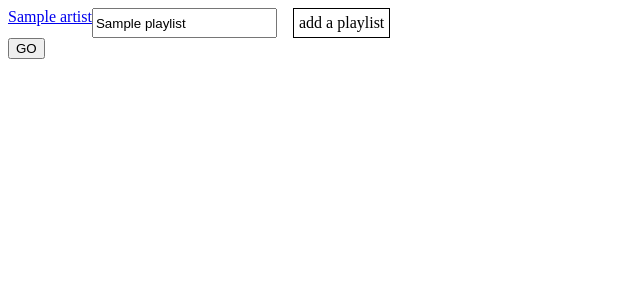
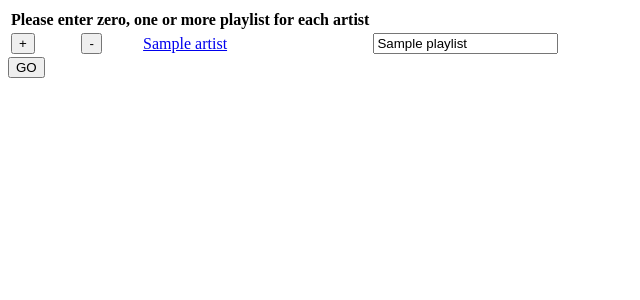
Before and after one commit to alexandreseris/spotify-autoAddArtists, a Flask app: page /playlistInput in a window 1280 px wide. Shown: the top 300 px of the page, without its empty margins (0-640 px from the left). Run offline with Flask 3, Linux system fonts and the light colour scheme; tables that the repository leaves empty hold one stand-in row (values such as "Sample post").

Commit message:
playlistInput page improved with datalist

```diff
--- a/server/templates/playlistInput.html
+++ b/server/templates/playlistInput.html
@@ -6,73 +6,124 @@
   <title>enter the artists playlists</title>
 </head>
 <body>
-  <form action="playlistValidate" method="post" class="form-example" id="playlistValidate">
+  <datalist id="playlistLs">
+    {% for playlist in playlistLs %}
+      <option value="{{ playlist }}">
+    {% endfor %}
+  </datalist>
+  <form action="playlistValidate" method="post" class="form-example" id="playlistValidate" onkeydown="return event.key != 'Enter';">
+    <table>
+      <thead>
+          <tr>
+              <th colspan="3">Please enter zero, one or more playlist for each artist</th>
+          </tr>
+      </thead>
+      <tbody>
     {% for artist in artistLs %}
-      <div class="artistContainer">
-        <label class="artist"><a href="{{ artist['url'] }}" title="{{ artist['genreDisplay'] }}">{{ artist["name"] }}</a></label>
+      <tr>
+        <td>
+          <button type="button" class="playlistButton" id="addplaylistbutton" data-artistname="{{ artist['name'] }}" title="Add a playlist">+</button>
+        </td>
+        <td>
+          <button type="button" class="playlistButton" id="removeplaylistbutton" title="Remove empty playlist inputs">-</button>
+        </td>
+        <td>
+          <label class="artist">
+            {% if artist['url'] != "" %}
+              <a href="{{ artist['url'] }}" title="{{ artist['genreDisplay'] }}">{{ artist["name"] }}</a>
+            {% else %}
+              <div title="{{ artist['genreDisplay'] }}">{{ artist["name"] }}</div>
+            {% endif %}
+          </label>
+        </td>
         {% if artist["playlists"]|length > 0 %}
           {% for playlist in artist["playlists"] %}
-            <input required type="text" form="playlistValidate" class="playlist" value="{{ playlist['name'] }}" name="{{ artist['name'] }}"></input>
+            <td>
+              <input type="text" list="playlistLs" form="playlistValidate" class="playlistInput" value="{{ playlist['name'] }}" name="{{ artist['name'] }}"></input>
+            </td>
           {% endfor %}
         {% else %}
-          <input required type="text" form="playlistValidate" class="playlist" name="{{ artist['name'] }}"></input>
+          <td>
+            <input type="text" list="playlistLs" form="playlistValidate" class="playlistInput" name="{{ artist['name'] }}"></input>
+          </td>
         {% endif %}
-        <div class="addinput" data-artistname="{{ artist['name'] }}">add a playlist</div>
-      </div>
+      </tr>
     {% endfor %}
-    <button id="gobutton" value="go">GO</button>
+      </tbody>
+    </table>
+    <button type="submit" id="gobutton" value="go">GO</button>
   </form>
 </body>
+
 <style>
-  .artistContainer {
-    display: flex;
-    flex-wrap: nowrap;
-  }
-  .addinput {
-    border: 1px solid;
-    margin-left: 1em;
-    padding: 5px 5px;
-  }
 </style>
+
+
 <script>
-for (let elem of document.querySelectorAll(".addinput")) {
-  elem.addEventListener("click", function(event) {
-    console.log(event.target)
-    let newinput = document.createElement("input");
-    newinput.setAttribute("class", "playlist")
-    newinput.type = "text"
-    newinput.setAttribute("form", "playlistValidate")
-    newinput.name = event.target.getAttribute("data-artistname");
-    newinput.required = true;
-    console.log(newinput);
-    event.target.parentNode.insertBefore(newinput, event.target);
+function refreshPlaylistOptions() {
+  let newPlaylistList = Array.from(
+      new Set(
+        Array.from(
+          document.querySelectorAll(".playlistInput"))
+            .map(function (elem) {
+              return elem.value
+            })
+      )
+    ).filter(function(elem) {
+      if (elem.match(/^\s*$/)) {
+        return false
+      } else {
+        return true
+      }
+    })
+    newPlaylistList.sort()
+    let datalist = document.getElementById("playlistLs")
+
+    while (datalist.firstChild) {
+      datalist.removeChild(datalist.firstChild);
+    }
+
+    for (let playlistElem of newPlaylistList) {
+      let newOption = document.createElement("option")
+      newOption.value = playlistElem
+      datalist.appendChild(newOption)
+    }
+}
+
+for (let elem of document.querySelectorAll(".playlistInput")) {
+  elem.addEventListener("change", function(event) {
+    refreshPlaylistOptions()
   }, false);
 }
-// should try to use requests.form.getlist insted of this
-document.getElementById("gobutton").addEventListener("click", function(event) {
-  event.preventDefault()
-  let form = new FormData(document.querySelector('#playlistValidate'))
-  let returnObj = []
-  for (let elem of form.entries()) {
-    let key = elem[0]
-    let val = elem[1]
-    if (! val.match(/^\s*$/)) {
-      returnObj.push([key, val])
+
+for (let elem of document.querySelectorAll("#addplaylistbutton")) {
+  elem.addEventListener("click", function(event) {
+    event.preventDefault()
+    let newinput = document.createElement("input");
+    newinput.type = "text"
+    newinput.setAttribute("list", "playlistLs")
+    newinput.setAttribute("form", "playlistValidate")
+    newinput.setAttribute("class", "playlistInput")
+    newinput.name = event.target.getAttribute("data-artistname");
+    newinput.addEventListener("change", function(event) {
+      refreshPlaylistOptions()
+    }, false);
+    let newtd = document.createElement("td");
+    newtd.appendChild(newinput)
+    event.target.parentNode.parentNode.appendChild(newtd);
+  }, false);
+}
+
+
+for (let elem of document.querySelectorAll("#removeplaylistbutton")) {
+  elem.addEventListener("click", function(event) {
+    event.preventDefault()
+    for (let input of event.target.parentNode.parentNode.querySelectorAll("input.playlistInput")) {
+      if (input.value.match(/^\s*$/)) {
+        input.parentNode.remove();
+      }
     }
-  }
-  console.log(returnObj)
-  let xhr = new XMLHttpRequest();
-  let url = document.location.protocol + "//" + document.location.host + "/playlistValidate";
-  xhr.open("POST", url, true);
-  xhr.setRequestHeader("Content-Type", "application/json");
-  xhr.onreadystatechange = function () {
-      if (xhr.readyState === 4 && xhr.status === 200) {
-          console.log(xhr)
-          window.location = xhr.responseURL // thats not pretty tho
-      }
-  };
-  let data = JSON.stringify(returnObj);
-  xhr.send(data);
-}, false);
+  }, false);
+}
 </script>
 </html>
--- a/server/views.py
+++ b/server/views.py
@@ -91,9 +91,10 @@ def deleteChoices():
             print("\n\nartist: " + str(artistCount) + "/" + str(artistListLen))
             artistId = artist["id"]
             artistName = artist["name"].lower()
-            artistGenre = str(artist["genres"])
+            artistGenre = " ".join(artist["genres"])
             try:
-                artistUrl = artist["external_urls"]["spotify"]
+                # artistUrl = artist["external_urls"]["spotify"]  # thats the web link tho
+                artistUrl = artist["uri"]  # thats the app url
             except Exception:
                 artistUrl = ""
             # artist insert in db
@@ -277,56 +278,64 @@ def playlistInput():
     db.connect()
     artistLs = []
     for artistname, artistid, genre, url in db.select(
-            "select name, id, genre, url from artist"):
+            "select name, id, genre, url from artist order by name"):
         artistDict = {
             "name": artistname,
             "id": artistid,
-            "genreDisplay": "(genres chopés dans spotify " + genre + ")",
+            "genreDisplay": "spotify's artist's genre: " + genre,
             "url": url,
             "playlists": []
         }
         for playlistname, playlistid in db.select("select playlist.name, playlist.id from artistPlaylist " + \
             "inner join playlist on artistPlaylist.playlistId = playlist.id " + \
-            "where artistPlaylist.artistId = {}".format(db.formatSqlString(artistid))):
+            "where artistPlaylist.artistId = {} order by playlist.name".format(db.formatSqlString(artistid))):
 
             artistDict["playlists"].append({
                 "name": playlistname,
                 "id": playlistid
             })
         artistLs.append(artistDict)
+    playlistLs = [
+        x[0] for x in db.select("select name from playlist order by name;")
+    ]
     db.close()
-    return render_template('playlistInput.html', artistLs=artistLs)
+    return render_template('playlistInput.html',
+                           artistLs=artistLs,
+                           playlistLs=playlistLs)
 
 
 def playlistValidate():
+    return str(request.form.keys())
     db.connect()
-    # for each artist we ask the user one or more playlist
     db.delete("delete from artistPlaylist;")
-    for artistName, playlistName in request.json:
-        artistSearch = db.select(
-            "select id from artist where name = {}".format(
-                db.formatSqlString(artistName)))
-        artistId = artistSearch[0][0]
-        artistPlaylistSearch = db.select("""
-            select p.name, a.id
-            from artist a
-            inner join artistPlaylist ap on a.id = ap.artistId
-            inner join playlist p on p.id = ap.playlistId
-            where a.id = {} and p.name = {}""".format(
-            db.formatSqlString(artistId), db.formatSqlString(playlistName)))
-        if len(artistPlaylistSearch) == 0:
-            playlistSearch = db.select(
-                "select id from playlist where name = {}".format(
+    for artistName in request.form.keys():
+        for playlistName in request.form.getlist(artistName):
+            if not re.search(r"^\s*$", playlistName):
+                artistSearch = db.select(
+                    "select id from artist where name = {}".format(
+                        db.formatSqlString(artistName)))
+                artistId = artistSearch[0][0]
+                artistPlaylistSearch = db.select("""
+                    select p.name, a.id
+                    from artist a
+                    inner join artistPlaylist ap on a.id = ap.artistId
+                    inner join playlist p on p.id = ap.playlistId
+                    where a.id = {} and p.name = {}""".format(
+                    db.formatSqlString(artistId),
                     db.formatSqlString(playlistName)))
-            if len(playlistSearch) == 0:
-                playlistId = db.select(
-                    "select max(id) + 1 from playlist")[0][0]
-                if playlistId is None:
-                    playlistId = 0
-                db.insert("playlist", (playlistId, playlistName))
-            else:
-                playlistId = playlistSearch[0][0]
-            db.insert("artistPlaylist", (artistId, playlistId))
+                if len(artistPlaylistSearch) == 0:
+                    playlistSearch = db.select(
+                        "select id from playlist where name = {}".format(
+                            db.formatSqlString(playlistName)))
+                    if len(playlistSearch) == 0:
+                        playlistId = db.select(
+                            "select max(id) + 1 from playlist")[0][0]
+                        if playlistId is None:
+                            playlistId = 0
+                        db.insert("playlist", (playlistId, playlistName))
+                    else:
+                        playlistId = playlistSearch[0][0]
+                    db.insert("artistPlaylist", (artistId, playlistId))
     db.commit()
     # creating or retrieving playlists
     for playlistName, playlistId in db.select(
@@ -336,8 +345,8 @@ def playlistValidate():
         if playlistNameWithSuffix not in [
                 x[0] for x in spotifyData["playlists"]
         ]:
-            playlistId = spotify.createPlaylist(spotifyData["user"],
-                                                playlistName)[0]["id"]
+            playlistId = spotify.createPlaylist(
+                spotifyData["user"], playlistNameWithSuffix)[0]["id"]
         else:
             playlistId = [
                 x[1] for x in spotifyData["playlists"]
```
Also changed, not shown: README.md.
